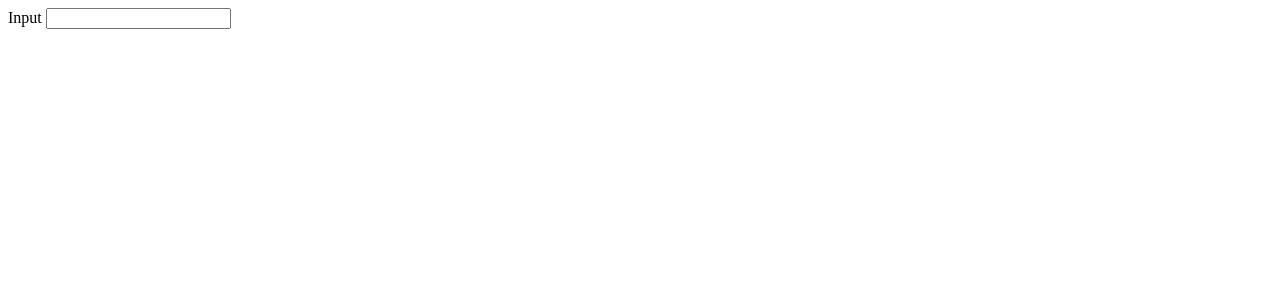
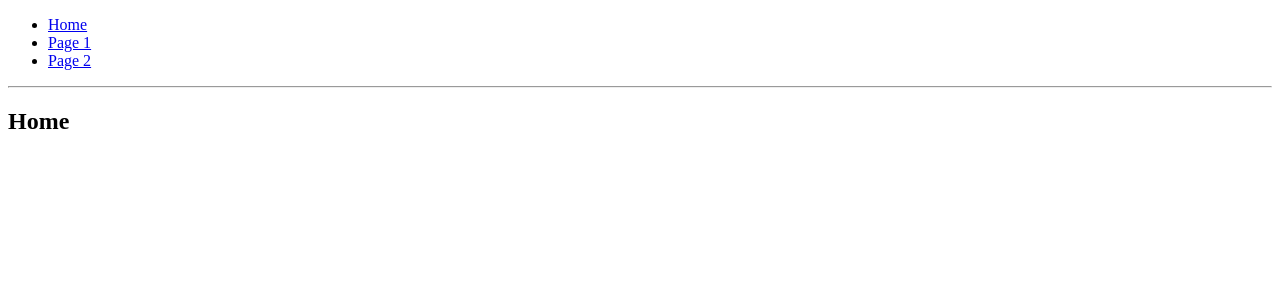
Before and after one commit to psech/webpack-demo, a React app: page / in a window 1280 px wide. Shown: the top 300 px of the page. Built offline with nearby package versions, Linux system fonts and the light colour scheme.

Commit message:
[ADD-ROUTER] Added routing

```diff
--- a/package.json
+++ b/package.json
@@ -19,6 +19,7 @@
     "html-webpack-plugin": "^3.2.0",
     "react": "^16.12.0",
     "react-dom": "^16.12.0",
+    "react-router-dom": "^5.1.2",
     "webpack": "^4.41.5",
     "webpack-cli": "^3.3.10",
     "webpack-dev-server": "^3.10.3"
--- a/src/components/App.js
+++ b/src/components/App.js
@@ -1,9 +1,35 @@
 import React, { Component } from "react";
+import { BrowserRouter as Router, Switch, Route, Link } from "react-router-dom";
+
 import Form from "./Form";
 
 class App extends Component {
   render() {
-    return <Form />;
+    return (
+      <Router>
+        <div>
+          <nav>
+            <ul>
+              <li>
+                <Link to="/">Home</Link>
+              </li>
+              <li>
+                <Link to="/page1">Page 1</Link>
+              </li>
+              <li>
+                <Link to="/page2">Page 2</Link>
+              </li>
+            </ul>
+          </nav>
+          <hr />
+          <Switch>
+            <Route path="/page1" component={Form} />
+            <Route path="/page2" render={() => <h2>Page2</h2>} />
+            <Route path="/" render={() => <h2>Home</h2>} />
+          </Switch>
+        </div>
+      </Router>
+    );
   }
 }
 
```
Also changed, not shown: 1 other file (tests, documents, lock files or other folders).
